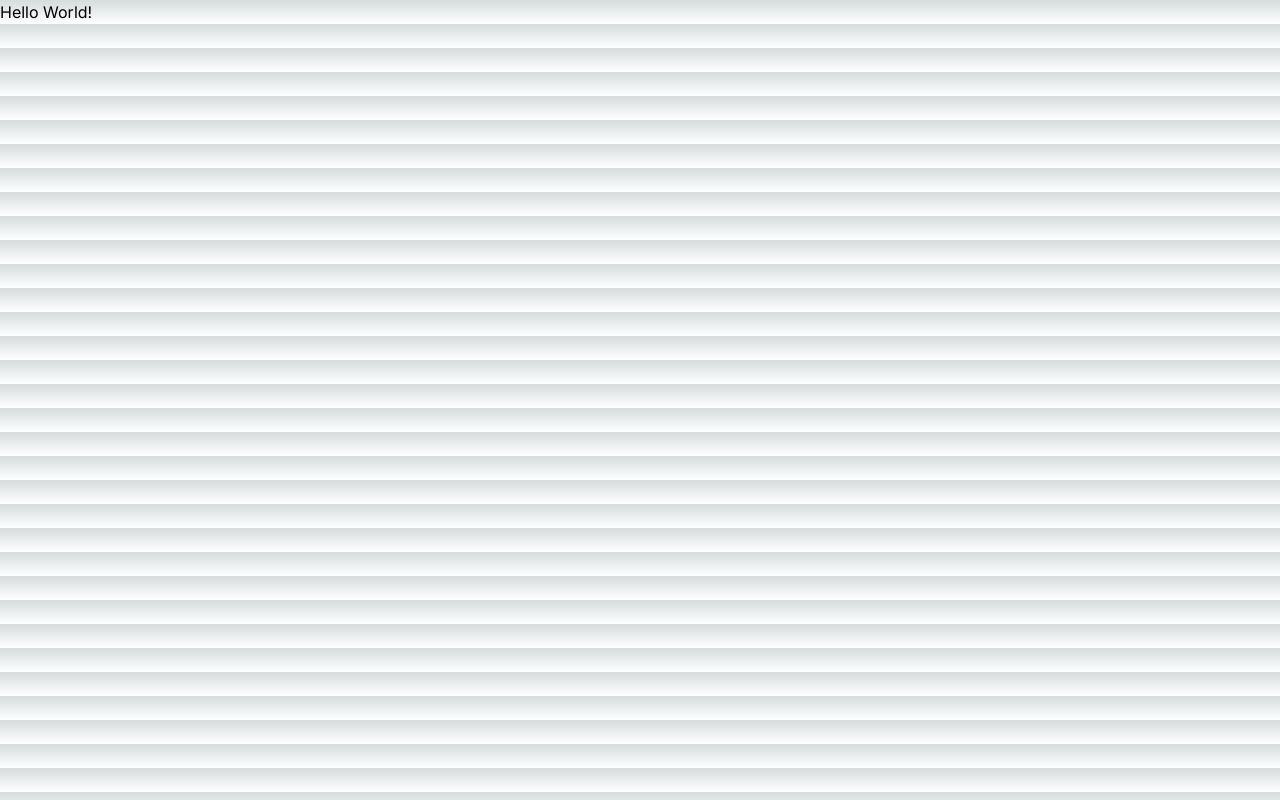
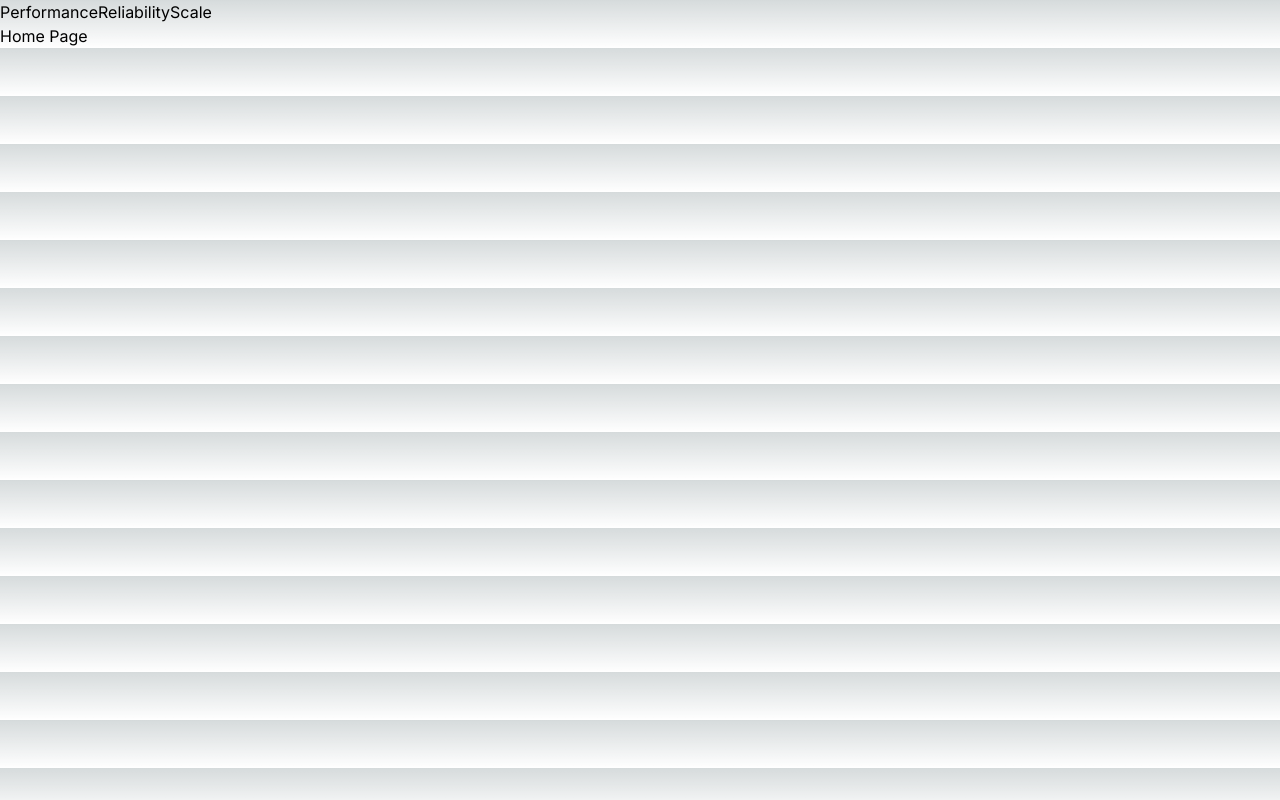
Before and after one commit to JosephMugo8711/NextJS, a Next.js app: page / in a window 1280 px wide. Built offline with nearby package versions, Linux system fonts and the light colour scheme.

Commit message:
Feat: Linking between pages

```diff
--- a/src/app/page.tsx
+++ b/src/app/page.tsx
@@ -1,9 +1,14 @@
-import Image from 'next/image'
+import Link from "next/link"
 
 export default function Home() {
   return (
      <div>
-       Hello World!
+       <div>
+         <Link  href="/performance">Performance</Link>
+         <Link  href="/reliability">Reliability</Link>
+         <Link  href="/scale">Scale</Link>
+       </div>
+       Home Page
      </div>
   )
 }
```
